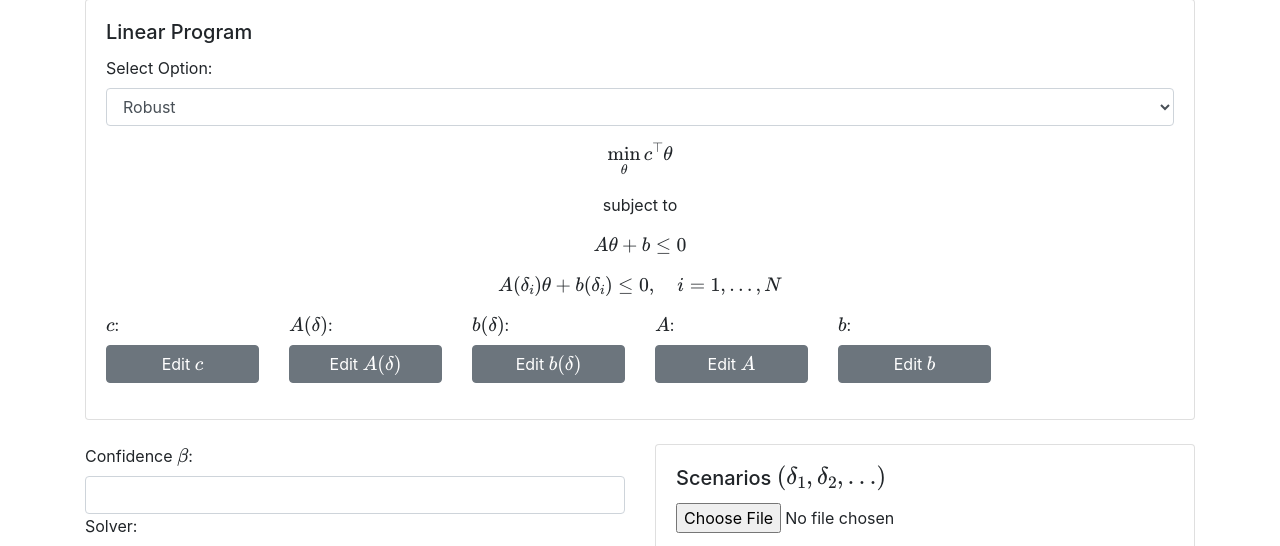
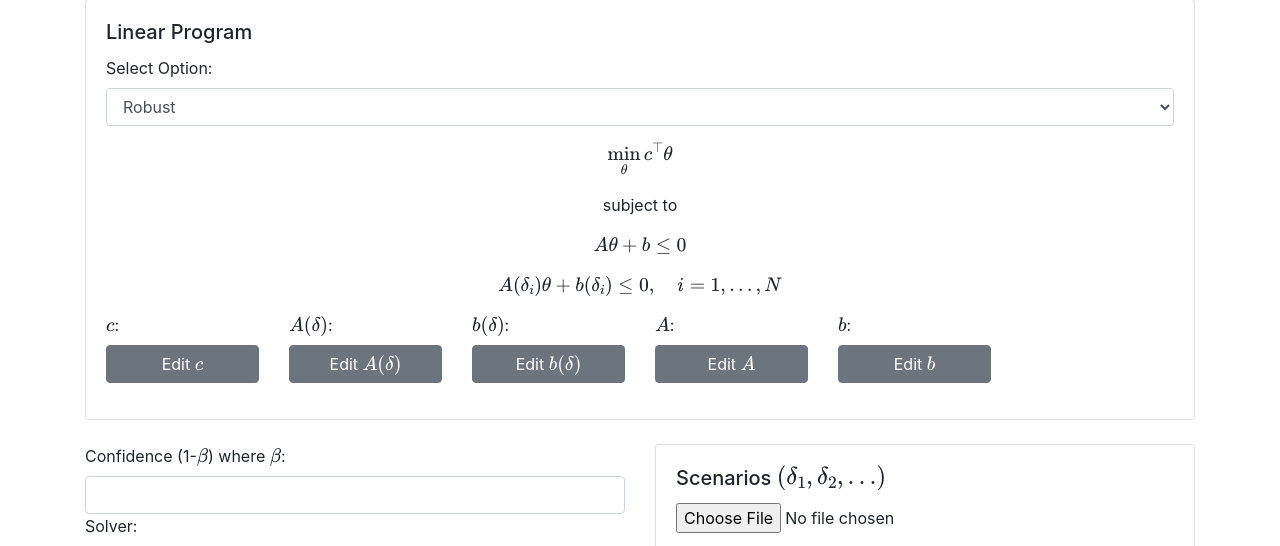
Before and after one commit to Kiguli/Scen-Opt, a Flask app: template templates/index.html in a window 1280 px wide. Shown: the part 171-717 px from the top of the page. Run offline with Flask 3, Linux system fonts and the light colour scheme; the template is opened without the code that fills it, so the values that code supplies are empty; some libraries are stand-ins or nearby versions.

Commit message:
Changed description of confidence...

```diff
--- a/templates/index.html
+++ b/templates/index.html
@@ -356,7 +356,7 @@
         <div class="col-md-6">
             <div class="form-group">
                 <form id="solver-form" action="/solve" method="post">
-                    <label for="confidence">Confidence \(\beta\):</label>
+                    <label for="confidence">Confidence (1-\(\beta\)) where \(\beta\):</label>
                     <input type="text" id="confidence" class="form-control" name="confidence" data-shared="true"
                            value="{{ request.form.confidence }}">
                     <label for="solver">Solver:</label>
@@ -728,7 +728,7 @@
             { label: 'Optimal &zeta;', values: Array.isArray(data.optimal_s) ? data.optimal_s : [data.optimal_s] },
             { label: 'Relaxation Parameters &rho;', values: Array.isArray(data.rho_) ? data.rho_ : [data.rho_] },
             { label: 'Regularization Parameters &tau;', values: Array.isArray(data.tau_) ? data.tau_ : [data.tau_] },
-            { label: 'Confidence &beta;', values: Array.isArray(data.conf) ? data.conf : [data.conf] },
+            { label: 'Confidence (1-&beta;)', values: Array.isArray(data.conf) ? data.conf : [data.conf] },
             { label: 'Risk Bounds &epsilon;', values: Array.isArray(data.risk) ? data.risk : [data.risk] },
             { label: 'Degeneracy Detected?', values: Array.isArray(data.degeneracy) ? data.degeneracy : [data.degeneracy] },
             { label: 'Support Set Size', values: Array.isArray(data.active_con) ? data.active_con : [data.active_con] },
```
